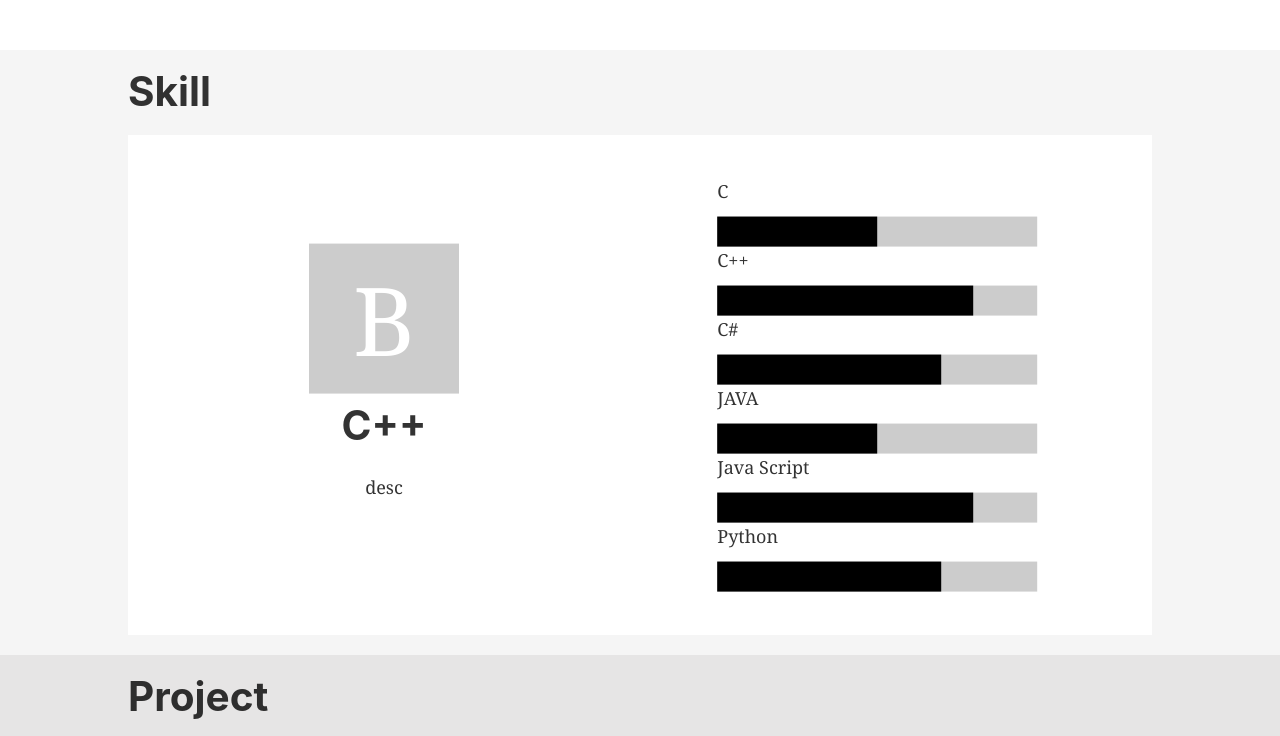
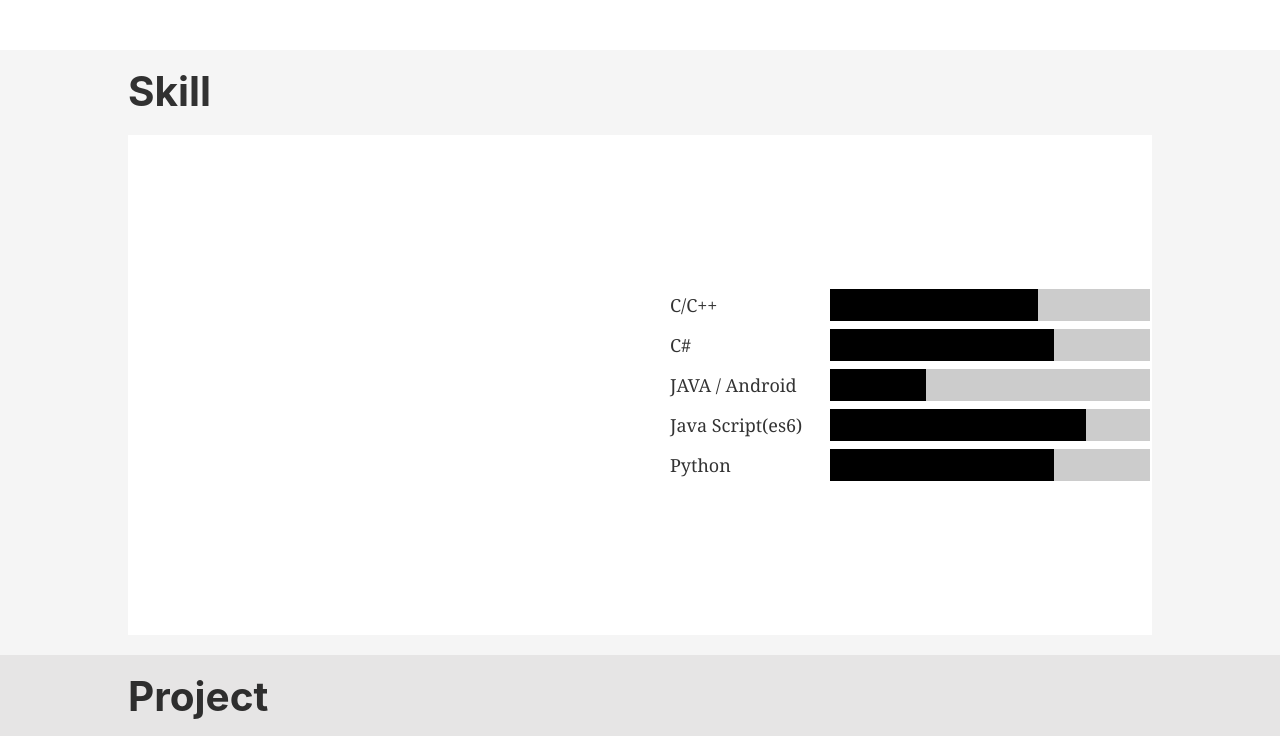
Before and after one commit to kms1837/kms1837.github.io, a Gatsby site: page /portfolio in a window 1280 px wide. Shown: the part 1360-2096 px from the top of the page. Built offline with nearby package versions, Linux system fonts and the light colour scheme; Gatsby itself is replaced by a stand-in of ours.

Commit message:
fix skill section style

```diff
--- a/src/components/Skill.tsx
+++ b/src/components/Skill.tsx
@@ -1,4 +1,4 @@
-import React from "react"
+import React, { useState } from "react"
 import styled from "styled-components"
 
 import SkillData from "../json/skill.json"
@@ -34,7 +34,7 @@ const Title = styled.h1`
   text-align: center;
 `
 const Desc = styled.p`
-  text-align: center;
+  text-align: left;
 `
 const SkillList = styled.div`
   position: relative;
@@ -54,25 +54,43 @@ const ListWrap= styled.div`
   left: 50%;
   top: 50%;
   transform: translate(-50%,-50%);
-  width: 80%;
+  width: 100%;
 
   ul {
     list-style: none;
+    margin: 0;
+  }
+
+  .seleted {
+    background: #ccc;
   }
 `
 const ListItem = styled.li`
-  height: 30px;
+  height: 40px;
+  padding-left: 30px;
+  cursor: pointer;
+  margin: 0;
+  position: relative;
 `
 const Itemtitle = styled.p`
   float:left;
-  width: 120px;
-  margin-right: 10px;
+  width: 160px;
+  margin: 0;
+  line-height: 40px;
 `
+const ProgressWrap = styled.div`
+  float:left;
+`
+
 const Progress = styled.div`
-  float:left;
+  position: absolute;
+
   background: #ccc;
   width: 320px;
-  height: 100%;
+  height: 80%;
+  top: 50%;
+
+  transform: translateY(-50%);
 `
 
 const Bar = styled.div`
@@ -80,31 +98,37 @@ const Bar = styled.div`
   height: 100%;
   background: #000;
 
-  width: ${props => props.rate/100 * 320}px;
+  width: ${props => props.rate}%;
 `
 
 const Skill = props => {
   const { project, desc } = props;
+  const [ skillIndex, setSkillIndex ] = useState(-1);
+  const currentSkill = SkillData.skill[skillIndex];
 
   return (
     <SkillWrap>
       <SkillDetail>
-        <DetailWrap>
-          <Rank>B</Rank>
-          <Title>C++</Title>
-          <Desc>desc</Desc>
-        </DetailWrap>
+        { currentSkill &&
+          <DetailWrap>
+            <Rank>{currentSkill.rank}</Rank>
+            <Title>{currentSkill.title}</Title>
+            <Desc>{currentSkill.desc}</Desc>
+          </DetailWrap>
+        }
       </SkillDetail>
       <SkillList>
         <ListWrap>
           <ul>
-            {SkillData.skill.map((item, index:number) => {
+            {SkillData.skill.map((item:any, index:number) => {
               return (
-                <ListItem>
+                <ListItem key={index} className={skillIndex==index ? "seleted" : ""} onClick={ () => { setSkillIndex(skillIndex===index? -1: index); }}>
                   <Itemtitle>{item.title}</Itemtitle>
-                  <Progress>
-                    <Bar rate={item.rate}></Bar>
-                  </Progress>
+                  <ProgressWrap>
+                    <Progress>
+                      <Bar rate={item.rate}></Bar>
+                    </Progress>
+                  </ProgressWrap>
                 </ListItem>
               )
             })}
--- /dev/null
+++ b/src/json/about.json
@@ -0,0 +1,3 @@
+{
+    "text": ""
+}
--- a/src/json/skill.json
+++ b/src/json/skill.json
@@ -1,40 +1,34 @@
 {
   "skill": [
     {
-      "title": "C",
-      "rate": 50,
+      "title": "C/C++",
+      "rate": 65,
       "rank": "B",
-      "desc": "desc"
-    },
-    {
-      "title": "C++",
-      "rate": 80,
-      "rank": "B",
-      "desc": "desc"
+      "desc": "cocos2d-x로 게임제작 개발 경험이 있고 C++11, C++14, C++17 어느정도 활용가능"
     },
     {
       "title": "C#",
       "rate": 70,
       "rank": "B",
-      "desc": "desc"
+      "desc": "유니티를 게임개발 할때사용 이 외로 윈도우폰 개발에 대해 공부하였음."
     },
     {
-      "title": "JAVA",
-      "rate": 50,
-      "rank": "B",
-      "desc": "desc"
+      "title": "JAVA / Android",
+      "rate": 30,
+      "rank": "C",
+      "desc": "Android교육을 받았으며 기본적인 앱을 만들어보았다."
     },
     {
-      "title": "Java Script",
+      "title": "Java Script(es6)",
       "rate": 80,
       "rank": "B",
-      "desc": "desc"
+      "desc": "크롬 확장 프로그램 방식으로 앱을 출시해 보았고, 여러 페이지에서 활용해보았으며, JQuery, React.js, Node.js 등 다뤄 보았다."
     },
     {
       "title": "Python",
       "rate": 70,
       "rank": "B",
-      "desc": "desc"
+      "desc": "게임사이트 소식을 크롤링하는 프로그램을 개발해 보았다. "
     }
   ]
 }
```
